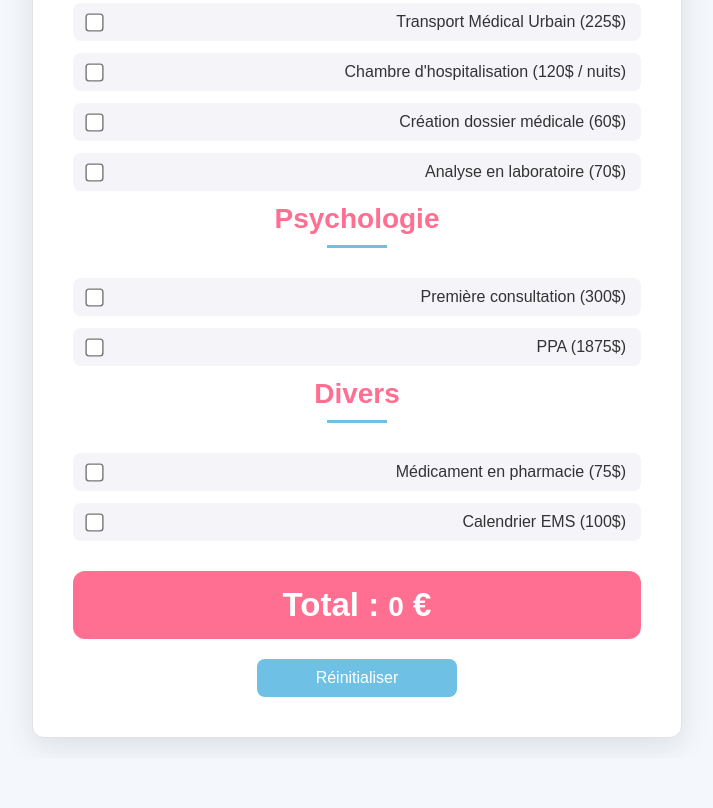
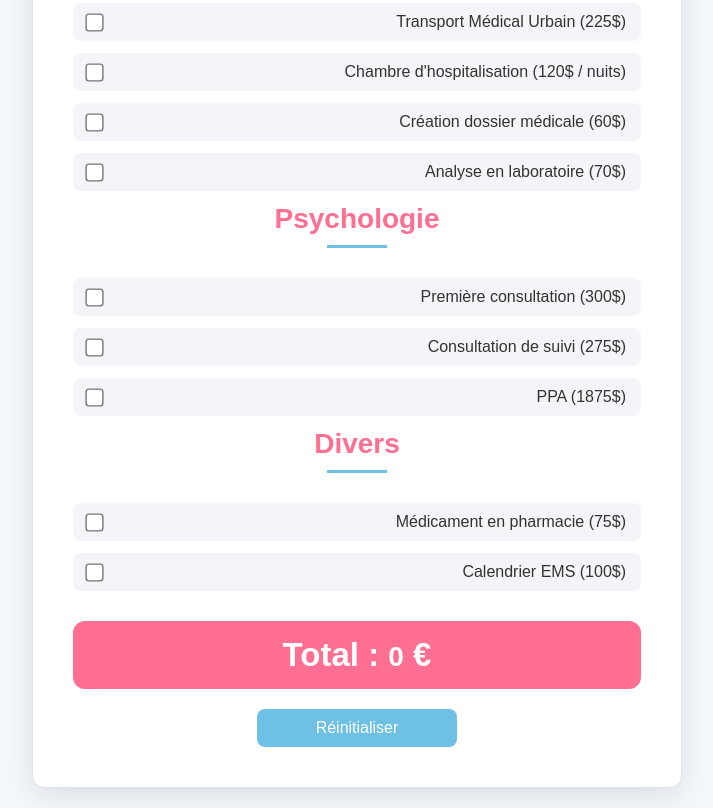
Before and after one commit to hugoperon/lesplusbeau.github.io, a plain HTML site: page index.html in a window 1280 px wide. Shown: the part 1133-1941 px from the top of the page, without its empty margins (283-996 px from the left). Before the commit the page ends 1891 px from the top, so only its background shows below. Drawn offline with Linux system fonts and the light colour scheme.

Commit message:
bouton manquant

```diff
--- a/index.html
+++ b/index.html
@@ -131,6 +131,12 @@
             </li>
             <li>
                 <label class="checkbox-container">
+                    <input type="checkbox" class="item" data-price="275">
+                    Consultation de suivi (275$)
+                </label>
+            </li>
+            <li>
+                <label class="checkbox-container">
                     <input type="checkbox" class="item" data-price="1875">
                     PPA (1875$)
                 </label>
```
